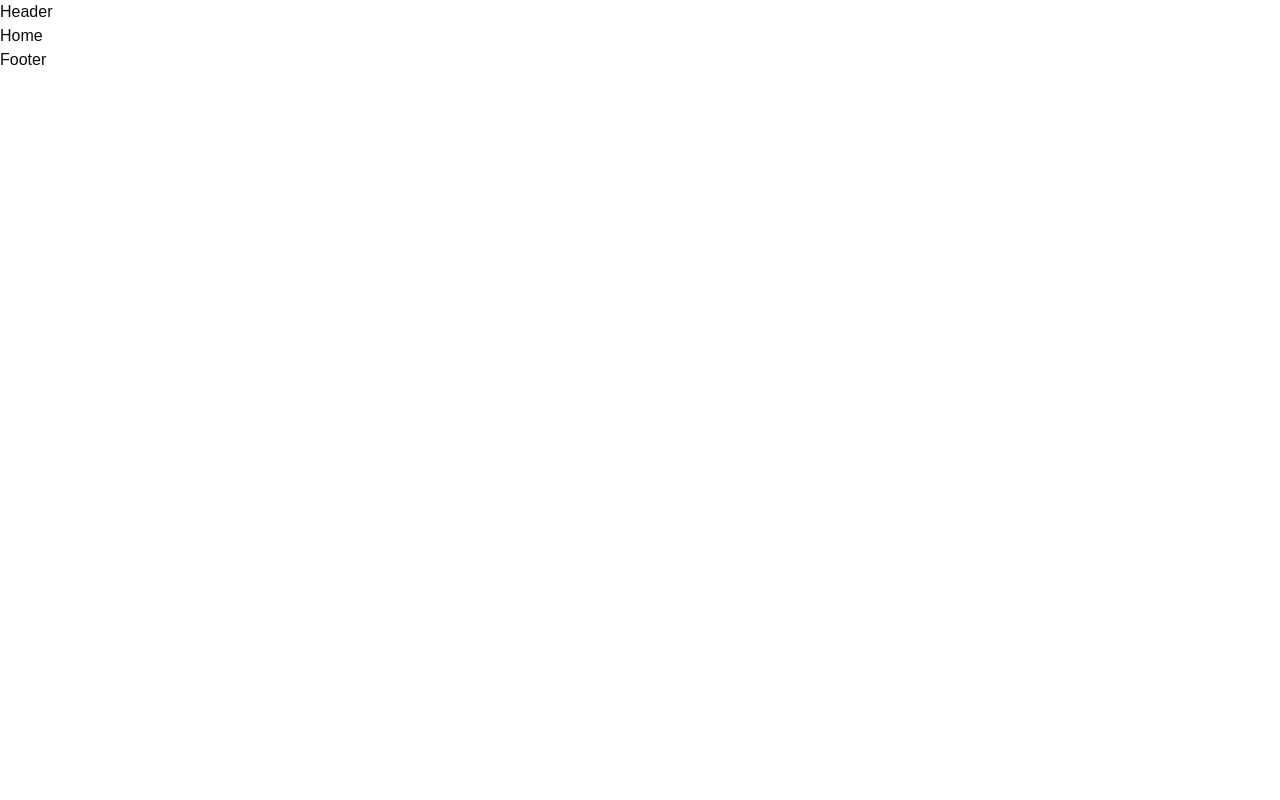
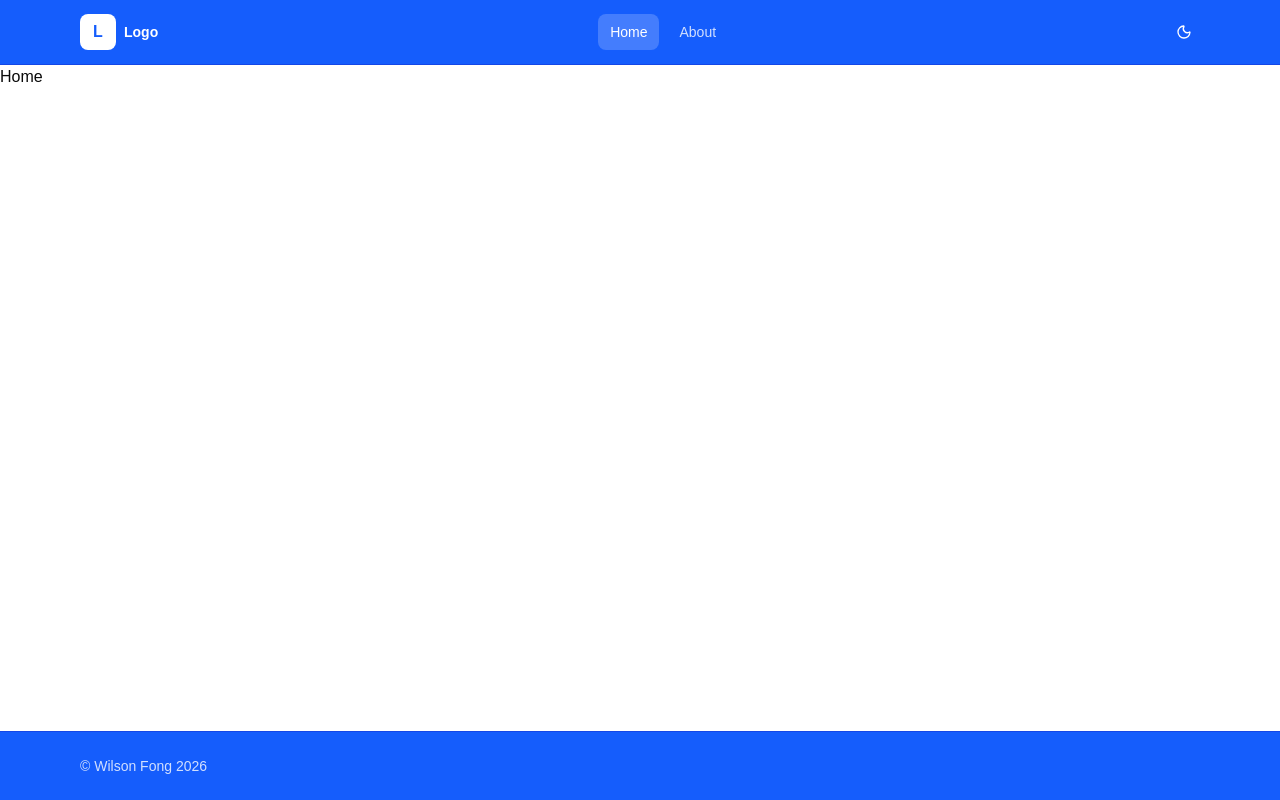
Before and after one commit to siuwafong/todos-client, a React (Vite) app: page / in a window 1280 px wide. Built offline with nearby package versions, Linux system fonts and the light colour scheme; no server answers.

Commit message:
add header and footer

```diff
--- a/src/components/Footer.tsx
+++ b/src/components/Footer.tsx
@@ -1,9 +1,32 @@
+// import { NavLink } from "react-router";
 
+export function Footer() {
+    // const navLinkClass = ({ isActive }: { isActive: boolean }) =>
+    //     [
+    //         "text-sm transition-colors",
+    //         isActive
+    //             ? "text-white"
+    //             : "text-white/80 hover:text-white",
+    //     ].join(" ");
 
-export const Footer = () => {
     return (
-        <footer>
-            <div>Footer</div>
+        <footer className="border-t border-blue-700 bg-blue-600 bottom-0 absolute w-full">
+            <div className="mx-auto flex max-w-6xl flex-col items-center justify-between gap-4 px-4 py-6 md:flex-row">
+                {/* Left: copyright */}
+                <div className="text-sm text-white/80">
+                    © Wilson Fong 2026
+                </div>
+
+                {/* Right: nav links */}
+                {/*<nav className="flex items-center gap-4">*/}
+                {/*    <NavLink to="/" className={navLinkClass} end>*/}
+                {/*        Home*/}
+                {/*    </NavLink>*/}
+                {/*    <NavLink to="/about" className={navLinkClass}>*/}
+                {/*        About*/}
+                {/*    </NavLink>*/}
+                {/*</nav>*/}
+            </div>
         </footer>
-    )
+    );
 }
--- a/src/components/Header.tsx
+++ b/src/components/Header.tsx
@@ -1,9 +1,66 @@
+import { NavLink } from "react-router";
+import { Button } from "@/components/ui/button";
+import { Moon, Sun } from "lucide-react";
 
+type HeaderProps = {
+    isDarkMode?: boolean;
+    onToggleTheme?: () => void;
+};
 
-export const Header = () => {
+export function Header({
+                           isDarkMode = false,
+                           onToggleTheme,
+                       }: HeaderProps) {
+    const navLinkClass = ({ isActive }: { isActive: boolean }) =>
+        [
+            "rounded-md px-3 py-2 text-sm font-medium transition-colors",
+            isActive
+                ? "bg-white/20 text-white"
+                : "text-white/80 hover:bg-white/10 hover:text-white",
+        ].join(" ");
+
     return (
-        <header>
-            <div>Header</div>
+        <header className="border-b border-blue-700 bg-blue-600">
+            <div className="mx-auto flex h-16 max-w-6xl items-center justify-between px-4">
+                {/* Left: logo */}
+                <NavLink
+                    to="/"
+                    className="flex items-center gap-2 rounded-md focus-visible:outline-none focus-visible:ring-2 focus-visible:ring-white/70"
+                >
+                    <div className="flex h-9 w-9 items-center justify-center rounded-md bg-white text-blue-600 font-bold">
+                        L
+                    </div>
+                    <span className="text-sm font-semibold text-white">
+            Logo
+          </span>
+                </NavLink>
+
+                {/* Middle: nav */}
+                <nav className="flex items-center gap-2">
+                    <NavLink to="/" className={navLinkClass} end>
+                        Home
+                    </NavLink>
+                    <NavLink to="/about" className={navLinkClass}>
+                        About
+                    </NavLink>
+                </nav>
+
+                {/* Right: theme toggle */}
+                <Button
+                    type="button"
+                    variant="ghost"
+                    size="icon"
+                    onClick={onToggleTheme}
+                    aria-label="Toggle theme"
+                    className="text-white hover:bg-white/10 hover:text-white"
+                >
+                    {isDarkMode ? (
+                        <Sun className="h-5 w-5" />
+                    ) : (
+                        <Moon className="h-5 w-5" />
+                    )}
+                </Button>
+            </div>
         </header>
-    )
+    );
 }
--- a/src/components/MainLayout.tsx
+++ b/src/components/MainLayout.tsx
@@ -4,12 +4,12 @@ import { Outlet } from "react-router"
 
 export const MainLayout = () => {
     return (
-        <>
+        <div className="min-h-[100vh]">
             <Header />
                 <main>
                     <Outlet />
                 </main>
             <Footer />
-        </>
+        </div>
     )
 }
--- a/src/pages/Home.tsx
+++ b/src/pages/Home.tsx
@@ -1,5 +1,18 @@
+import { useEffect } from "react";
 
 export const Home = () => {
+
+    const fetchTodos = async () => {
+        // const res = await fetch('http://localhost:8080/todoitems')
+        const res = await fetch('https://dotnet-todos-production.up.railway.app/todoitems')
+        const data = await res.json();
+        console.log({ data })
+    }
+
+    useEffect(() => {
+        fetchTodos();
+    }, [])
+
     return (
         <>
             <div>Home</div>
```
